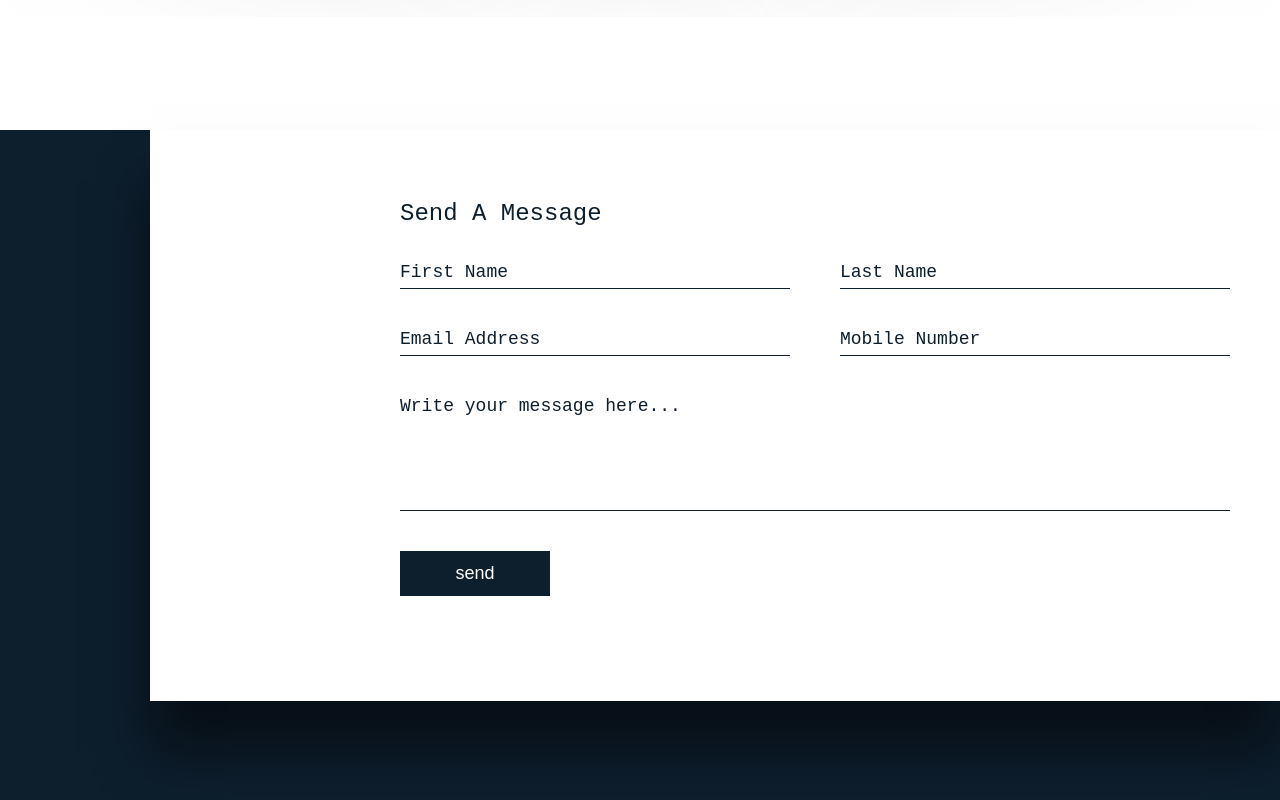
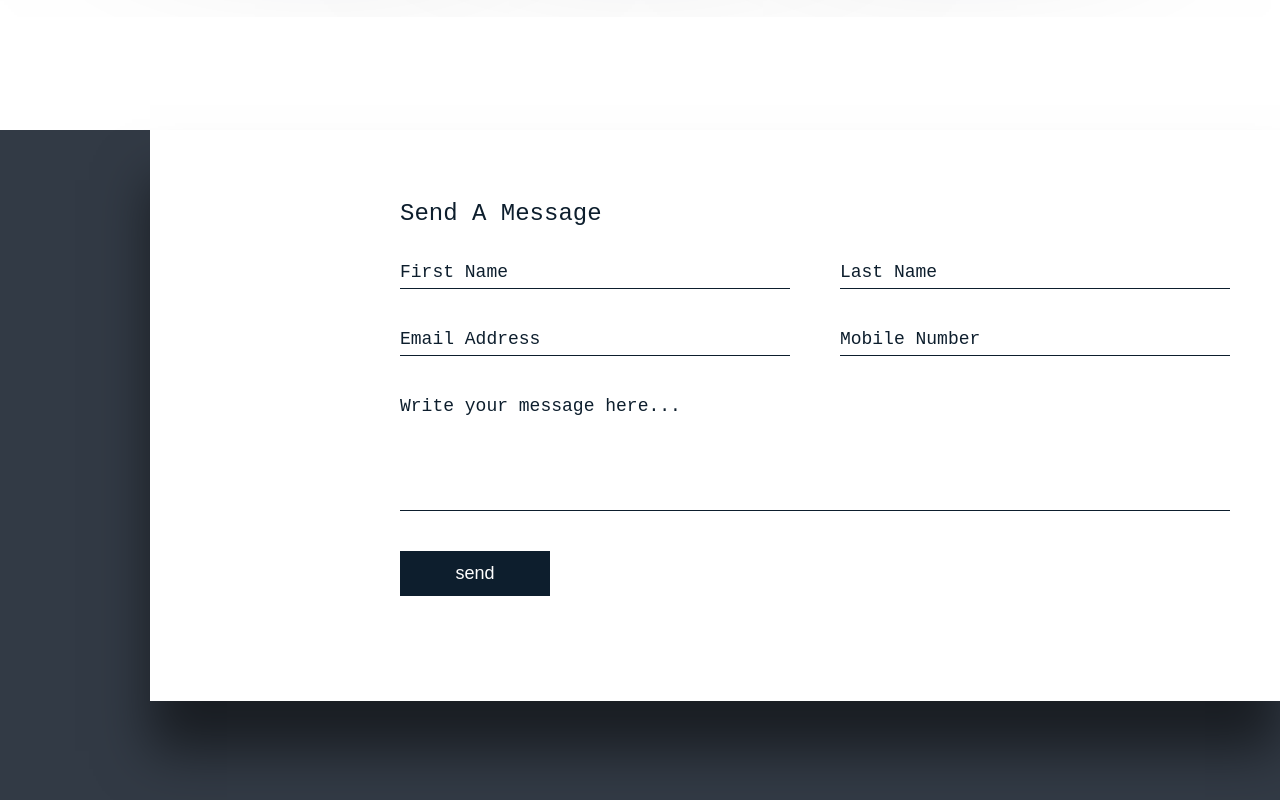
Before and after one commit to NgatiaJeffers/JeffDev-Portfolio, a plain HTML site: page index.html in a window 1280 px wide. Shown: the part 2270-3070 px from the top of the page. Drawn offline with Linux system fonts and the light colour scheme.

Commit message:
contact image

```diff
--- a/css/style.css
+++ b/css/style.css
@@ -418,10 +418,10 @@ h1, h2, h3, h4, h5, h6, p, a {
 
 .container3 {
     position: relative;
-    /* background-image: url('/img/if.jpg');
+    background-image: url('../img/if.jpg');
     background-size: cover;
-    background-repeat: no-repeat; */
-    background: #0D1E2D;
+    background-repeat: no-repeat;
+    /* background: #0D1E2D; */
     min-height: 100vh;
     align-items: center;
     justify-content: center;
```
